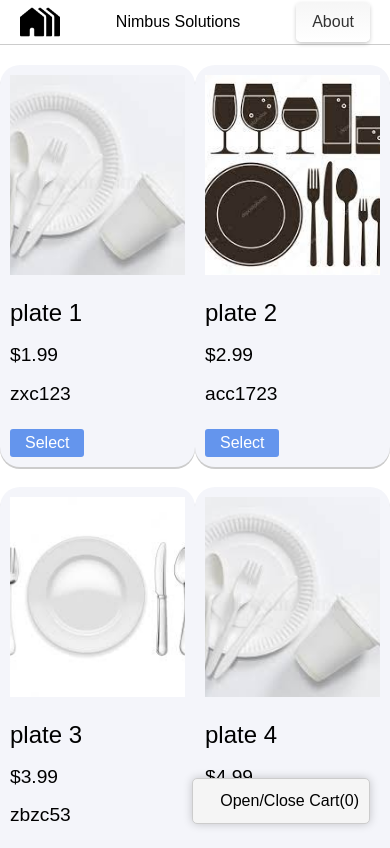
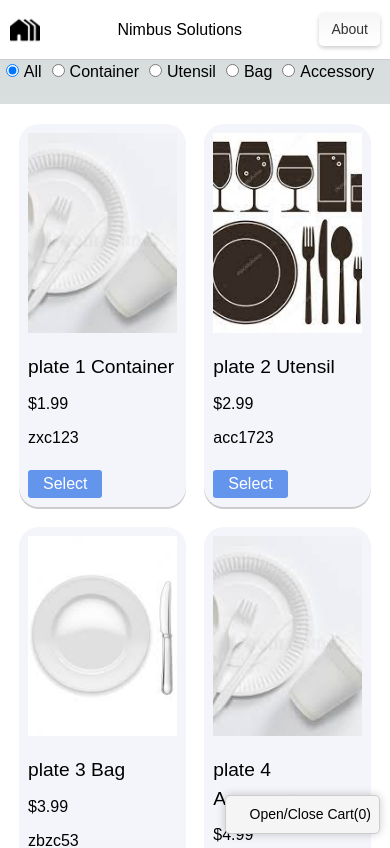
Before and after one commit to bartotti/pigcart, a Next.js app: page / in a window 390 px wide. Shown: the top 848 px of the page. Built offline with nearby package versions, Linux system fonts and the light colour scheme.

Commit message:
added filter section and fix the css for moble and desktop

```diff
--- a/pages/mainScreen.js
+++ b/pages/mainScreen.js
@@ -5,45 +5,51 @@
 export const products = [
   {
     id: 1,
-    name: "plate 1",
+    name: "plate 1 Container",
     price: 1.99,
     image: "plate1.jpeg",
     description: "zxc123",
+    category: "Container",
   },
   {
     id: 2,
-    name: "plate 2",
+    name: "plate 2 Utensil",
     price: 2.99,
     image: "plate2.jpeg",
     description: "acc1723",
+    category: "Utensil",
   },
   {
     id: 3,
-    name: "plate 3",
+    name: "plate 3 Bag",
     price: 3.99,
     image: "plate3.jpeg",
     description: "zbzc53",
+    category: "Bag",
   },
   {
     id: 4,
-    name: "plate 4",
+    name: "plate 4 Accessory",
     price: 4.99,
     image: "plate4.jpeg",
     description: "1zad53",
+    category: "Accessory",
   },
   {
     id: 5,
-    name: "plate 5",
+    name: "plate 5 Container",
     price: 5.99,
     image: "plate5.jpeg",
     description: "5123",
+    category: "Container",
   },
   {
     id: 6,
-    name: "plate 6",
+    name: "plate 6 Utensil",
     price: 6.99,
     image: "plate6.jpeg",
     description: "ad123c53",
+    category: "Utensil",
   },
 ];
 
@@ -52,6 +58,7 @@
   const [showCart, setShowCart] = useState(false);
   const [selectedProduct, setSelectedProduct] = useState(null);
   const [selectedQty, setSelectedQty] = useState(1);
+  const [selectedCategory, setSelectedCategory] = useState(null);
 
   function addToCart() {
     if (selectedProduct) {
@@ -107,6 +114,19 @@
       )
     );
   }
+
+  const filterProducts = category => {
+    setSelectedCategory(category);
+  };
+
+  const resetFilter = () => {
+    setSelectedCategory(null);
+  };
+
+  const filteredProducts = selectedCategory
+    ? products.filter(product => product.category === selectedCategory)
+    : products;
+
   return (
     <div>
       <NavBar />
@@ -122,18 +142,61 @@
         )}
       </div>
 
+      <div className="filter-section">
+        <label className="filter-option">
+          <input
+            type="radio"
+            name="category"
+            checked={!selectedCategory}
+            onChange={resetFilter}
+          />
+          All
+        </label>
+        <label className="filter-option">
+          <input
+            type="radio"
+            name="category"
+            checked={selectedCategory === "Container"}
+            onChange={() => filterProducts("Container")}
+          />
+          Container
+        </label>
+        <label className="filter-option">
+          <input
+            type="radio"
+            name="category"
+            checked={selectedCategory === "Utensil"}
+            onChange={() => filterProducts("Utensil")}
+          />
+          Utensil
+        </label>
+        <label className="filter-option">
+          <input
+            type="radio"
+            name="category"
+            checked={selectedCategory === "Bag"}
+            onChange={() => filterProducts("Bag")}
+          />
+          Bag
+        </label>
+        <label className="filter-option">
+          <input
+            type="radio"
+            name="category"
+            checked={selectedCategory === "Accessory"}
+            onChange={() => filterProducts("Accessory")}
+          />
+          Accessory
+        </label>
+      </div>
+      <div className="product-container">
         <div className="product-main">
-        {products.map((product, index) => (
-          <div
-            key={index}
-            className="product-section"
-            style={{ display: "inline-block", width: "50%" }}
-          >
+          {filteredProducts.map((product, index) => (
+            <div key={index} className="product-section">
               <img
                 className="product-img"
                 src={`/${product.image}`}
                 alt="product image list"
-              style={{ cursor: "pointer", maxWidth: "100%" }}
               />
               <h2>{product.name}</h2>
               <p>${product.price.toFixed(2)}</p>
@@ -165,5 +228,6 @@
           ))}
         </div>
       </div>
+    </div>
   );
 }
--- a/styles/globals.css
+++ b/styles/globals.css
@@ -18,7 +18,6 @@
 
 body {
   font-family: "Mulish", sans-serif;
-
   color: rgb(var(--foreground-rgb));
   background: linear-gradient(
       to bottom,
@@ -26,6 +25,78 @@
       rgb(var(--background-end-rgb))
     )
     rgb(var(--background-start-rgb));
+}
+
+nav {
+  display: flex;
+  align-items: center;
+  justify-content: space-between;
+  background-color: white;
+  padding: 20px;
+  height: 45px;
+  border-bottom: 1px solid #ccc;
+  position: relative;
+}
+
+.main-logo {
+  width: 40px;
+  height: 40px;
+}
+
+.about-btn {
+  background: linear-gradient(to bottom, #f6f6f6, #ffffff);
+  color: #333;
+  border: none;
+  border-radius: 5px;
+  font-size: 16px;
+  padding: 8px 16px;
+  cursor: pointer;
+  box-shadow: 0px 2px 4px rgba(0, 0, 0, 0.2);
+  transition: all 0.3s ease;
+}
+
+.about-btn:hover {
+  background: linear-gradient(to bottom, #ffffff, #f6f6f6);
+  box-shadow: 0px 4px 6px rgba(0, 0, 0, 0.2);
+  transform: translateY(-2px);
+}
+
+.about-dropdown {
+  background-color: #fff;
+  color: #333;
+  border: 1px solid #ccc;
+  border-radius: 5px;
+  margin: 0;
+  padding: 0;
+  list-style: none;
+  position: absolute;
+  top: 36px;
+  right: 0;
+  left: auto;
+  z-index: 1;
+}
+
+.about-dropdown li {
+  padding: 8px 16px;
+  cursor: pointer;
+}
+
+.about-dropdown li:hover {
+  background-color: #f2f2f2;
+}
+
+.filter-section {
+  display: flex;
+  justify-content: center;
+  margin-bottom: 20px;
+}
+
+.filter-option {
+  margin-right: 10px;
+}
+
+.filter-option input[type="radio"] {
+  margin-right: 5px;
 }
 
 .cart-button {
@@ -66,28 +137,24 @@
   border-radius: 3px;
   border: 1px solid #ccc;
 }
+
+.product-container {
+  display: flex;
+  justify-content: center;
+  background-color: white;
+}
+
 .product-main {
   display: flex;
   flex-wrap: wrap;
-  justify-content: space-between;
+  justify-content: space-around;
   background-color: white;
+  /* width: 50%; */
 }
 
-.product-list {
-  display: grid;
-  grid-template-columns: repeat(2, 1fr);
-}
-
-/* .product-section {
-  background-color: white;
-  box-shadow: 0px 0px 10px 0px rgba(0, 0, 0, 0.2);
-  border-radius: 10px;
-  padding: 8px;
-  align-items: center;
-} */
 .product-section {
   margin-top: 20px;
-  padding: 10px;
+  padding: 9px;
   background-color: #f4f5fa;
   border-radius: 20px;
   box-shadow: 0px 2px 0px rgba(0, 0, 0, 0.2);
@@ -136,60 +203,63 @@
   margin-top: 5px;
   text-align: center;
 }
-/*NarBar css part!!********************************/
+
+/* Mobile Styles */
+@media only screen and (max-width: 767px) {
   nav {
-  display: flex;
-  align-items: center;
-  justify-content: space-between;
-  background-color: white;
-  padding: 20px;
-  height: 45px;
-  border-bottom: 1px solid #ccc;
-  position: relative;
+    padding: 10px;
+    height: 60px;
   }
 
   .main-logo {
-  width: 40px;
-  height: 40px;
-}
-.about-btn {
-  background: linear-gradient(to bottom, #f6f6f6, #ffffff);
-  color: #333;
-  border: none;
-  border-radius: 5px;
-  font-size: 16px;
-  padding: 8px 16px;
-  cursor: pointer;
-  box-shadow: 0px 2px 4px rgba(0, 0, 0, 0.2);
-  transition: all 0.3s ease;
+    width: 30px;
+    height: 30px;
   }
 
-.about-btn:hover {
-  background: linear-gradient(to bottom, #ffffff, #f6f6f6);
-  box-shadow: 0px 4px 6px rgba(0, 0, 0, 0.2);
-  transform: translateY(-2px);
-}
-
-.about-dropdown {
-  background-color: #fff;
-  color: #333;
-  border: 1px solid #ccc;
-  border-radius: 5px;
-  margin: 0;
-  padding: 0;
-  list-style: none;
-  position: absolute;
-  top: 36px;
-  right: 0;
-  left: auto;
-  z-index: 1;
+  .about-btn {
+    font-size: 14px;
+    padding: 6px 12px;
   }
 
   .about-dropdown li {
-  padding: 8px 16px;
-  cursor: pointer;
+    padding: 6px 12px;
   }
 
-.about-dropdown li:hover {
-  background-color: #f2f2f2;
+  .cart-button {
+    font-size: 14px;
+    padding: 8px;
+    bottom: 10px;
+    right: 10px;
   }
+  .product-main {
+    display: flex;
+    flex-wrap: wrap;
+    justify-content: space-around;
+    background-color: white;
+    width: 95%;
+  }
+
+  .product-section {
+    width: 45%;
+  }
+  .product-section h2 {
+    font-size: 1.2rem;
+  }
+
+  .product-section p {
+    font-size: 1rem;
+  }
+}
+
+/* Desktop Styles */
+@media only screen and (min-width: 768px) {
+  .product-main {
+    display: grid;
+    grid-template-columns: repeat(3, 1fr);
+    justify-items: center;
+    align-items: center;
+    background-color: white;
+    grid-gap: 20px;
+  }
+
+}
```
Lines whose indentation alone changed are shown as unchanged.
